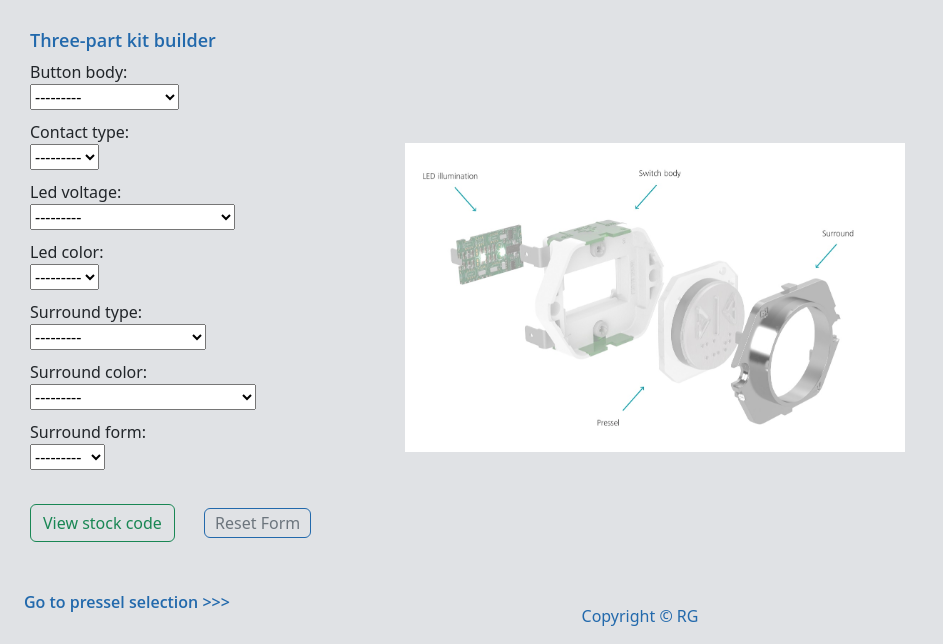
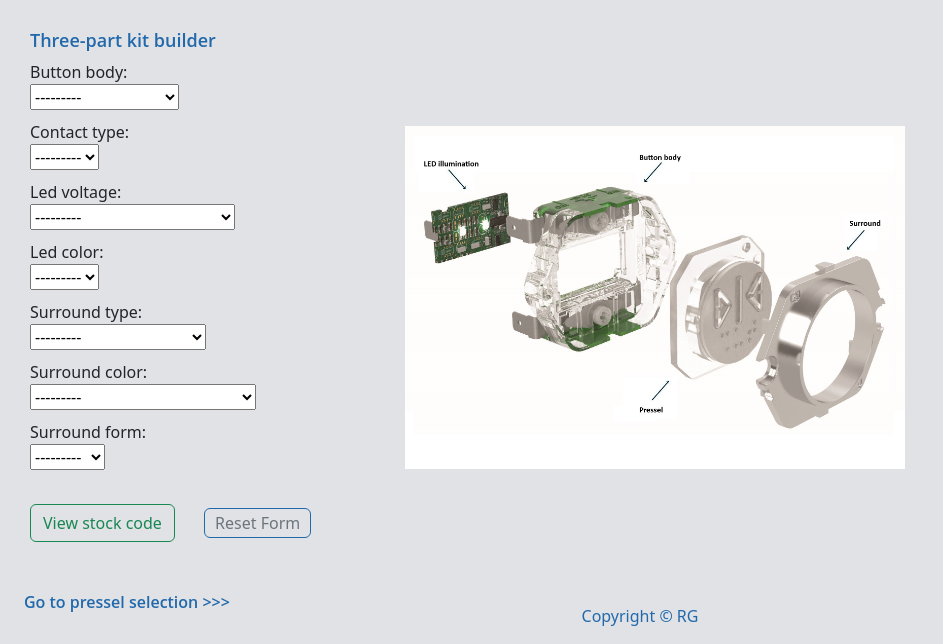
Before and after one commit to RuslanGilmanov/button_conf_django, a Django app: page /standard/ in a window 1280 px wide. Shown: the part 156-800 px from the top of the page, without its empty margins (0-943 px from the left). Run offline with Django 4.2, Linux system fonts and the light colour scheme; data comes from the database, SQL or seed files in the repository; parts of the project's set-up code (start-up, migrations or seed data) failed here and were passed over; some libraries are stand-ins or nearby versions.

Commit message:
Replaced background image on standard_button.html Added ALLOWED_HOSTS in settings.py

```diff
--- a/button_config/settings.py
+++ b/button_config/settings.py
@@ -26,7 +26,8 @@ SECRET_KEY = SECRET_KEY
 # SECURITY WARNING: don't run with debug turned on in production!
 DEBUG = True
 
-ALLOWED_HOSTS = []
+ALLOWED_HOSTS = ['192.168.20.154', 'localhost', '127.0.0.1']
+
 
 
 # Application definition
--- a/configurator/static/configurator/css/styles.css
+++ b/configurator/static/configurator/css/styles.css
@@ -163,7 +163,7 @@ footer {
     background-attachment: scroll;
     background-repeat: no-repeat;
     background-size: 40%;
-    background-image: url('/static/images/Selection.jpg');
+    background-image: url('/static/images/Compact-3-detailed-view.jpg');
     margin-left: 30px;
 }
 
--- a/configurator/views.py
+++ b/configurator/views.py
@@ -156,7 +156,6 @@ def select_pressel(request):
                 pressel_legend=selected_pressel_legend,
             )
         else:
-            print(form.errors)
             form = PresselForm()
 
     else:
```
Also changed, not shown: configurator/static/images/Compact-3-detailed-view.jpg (added).
